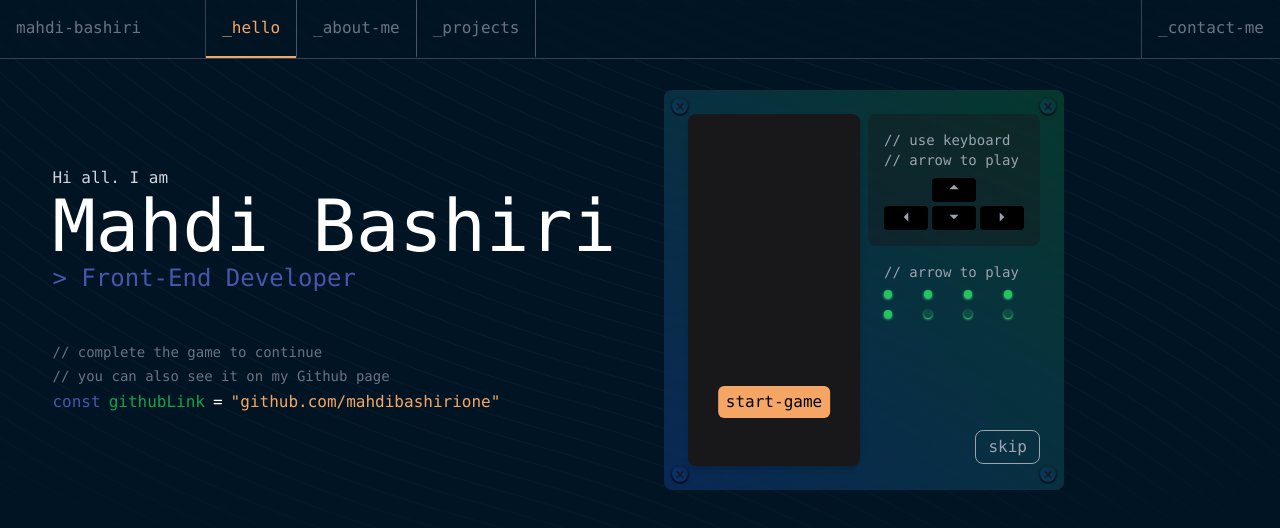
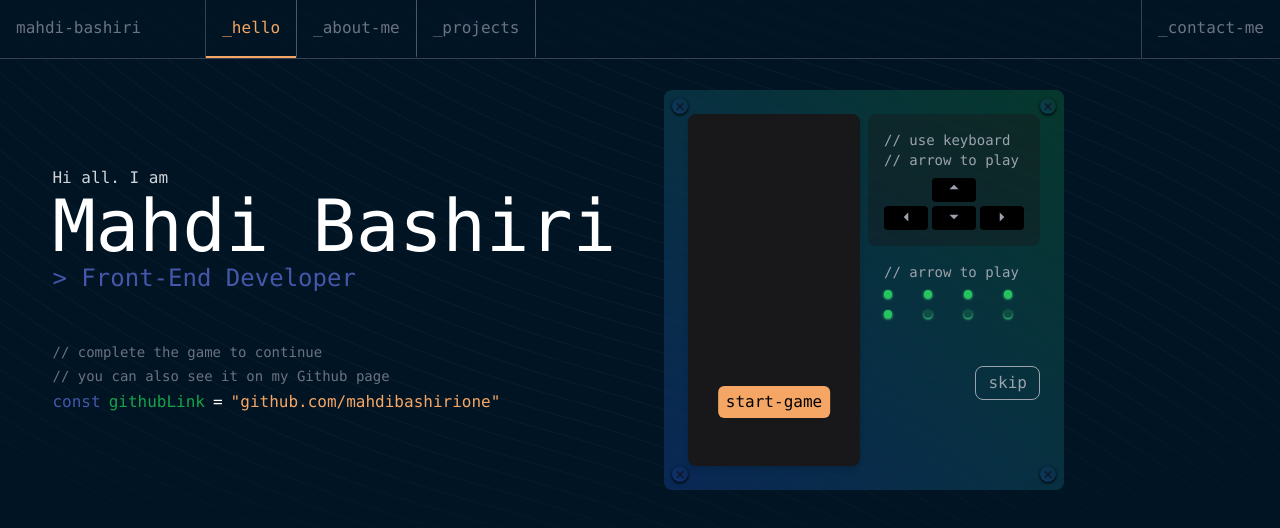
Before and after one commit to mahdibashirione/portfolio, a React (Vite) app: page / in a window 1280 px wide. Shown: the top 528 px of the page. Built offline with nearby package versions, Linux system fonts and the light colour scheme.

Commit message:
fixed bug siz style mini game

```diff
--- a/src/components/miniGame.jsx
+++ b/src/components/miniGame.jsx
@@ -21,7 +21,7 @@ const Minigame = () => {
             start-game
           </button>
         </div>
-        <div className="col-span-1">
+        <div className="col-span-1 text-nowrap">
           {/* helep */}
           <div className="w-full p-4 text-gray-400 bg-zinc-900/40 rounded-lg text-[12px] lg:text-sm">
             <span className="block">// use keyboard</span>
@@ -62,7 +62,7 @@ const Minigame = () => {
           </div>
           {/* skip BTN */}
           <div className="flex-1 flex justify-end items-end">
-            <button className="text-sm lg:text-base mt-12 lg:mt-24 duration-200 active:scale-90 border text-gray-400 py-1 px-3 rounded-lg border-gray-400">
+            <button className="text-sm lg:text-base mt-4 lg:mt-8 duration-200 active:scale-90 border text-gray-400 py-1 px-3 rounded-lg border-gray-400">
               skip
             </button>
           </div>
```
